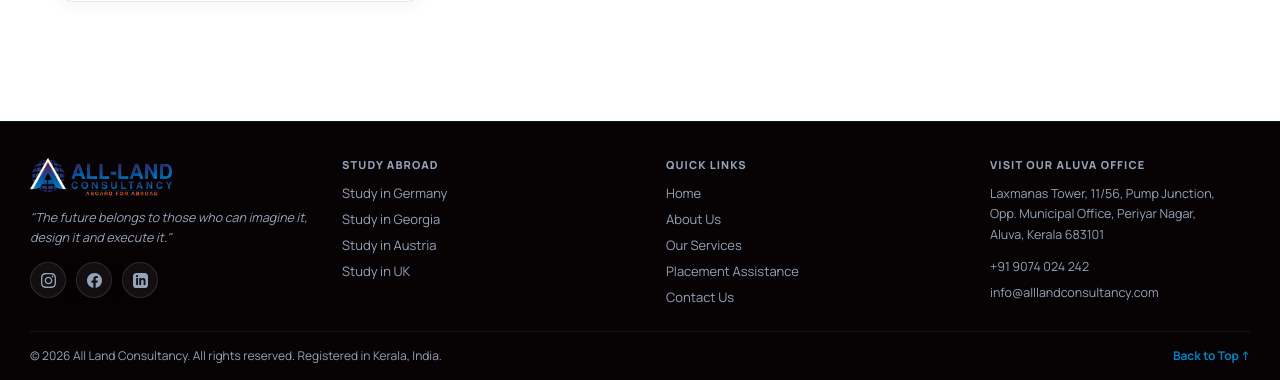
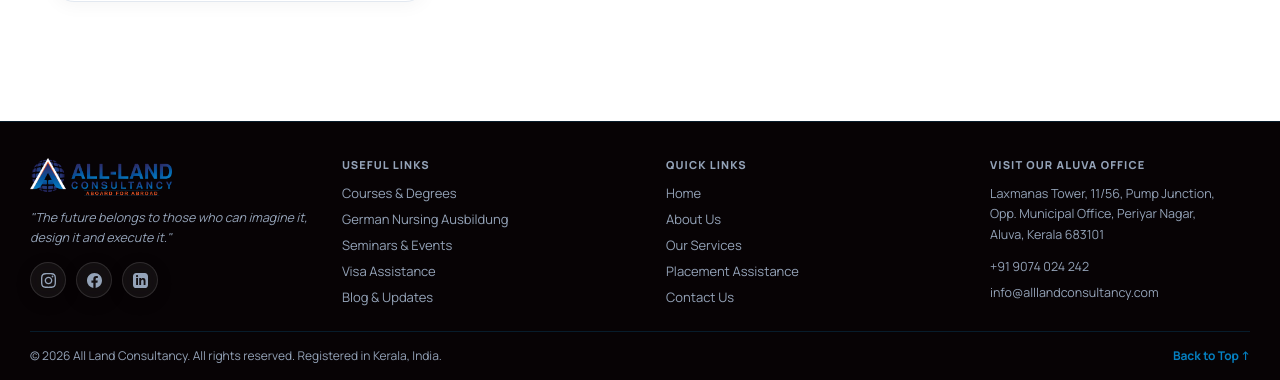
Before and after one commit to figmarkinfotek640-pixel/allland_consultancy, a Laravel app: page /blog in a window 1280 px wide. Shown: the part 1713-2093 px from the top of the page. Run offline with Laravel 12, Linux system fonts and the light colour scheme; data comes from the database, SQL or seed files in the repository.

Commit message:
Replace study abroad column with useful links in footer

```diff
--- a/resources/views/partials/footer.blade.php
+++ b/resources/views/partials/footer.blade.php
@@ -26,18 +26,13 @@
       </div>
 
       <div>
-        <h3 class="footer-col-title">Study Abroad</h3>
+        <h3 class="footer-col-title">Useful Links</h3>
         <div class="footer-links">
-          @if(isset($navDestinations) && $navDestinations->isNotEmpty())
-            @foreach($navDestinations->take(4) as $dest)
-              <a href="{{ route('destinations.show', $dest->slug) }}" class="footer-link">Study in {{ $dest->name }}</a>
-            @endforeach
-          @else
-            <a href="{{ route('destinations.show', 'germany') }}" class="footer-link">Study in Germany</a>
-            <a href="{{ route('destinations.show', 'united-kingdom') }}" class="footer-link">Study in UK</a>
-            <a href="{{ route('destinations.show', 'georgia') }}" class="footer-link">Study in Georgia</a>
-            <a href="{{ route('destinations.show', 'austria') }}" class="footer-link">Study in Austria</a>
-          @endif
+          <a href="{{ route('courses.index') }}" class="footer-link">Courses &amp; Degrees</a>
+          <a href="{{ route('exclusives') }}" class="footer-link">German Nursing Ausbildung</a>
+          <a href="{{ route('events.index') }}" class="footer-link">Seminars &amp; Events</a>
+          <a href="{{ route('services.show', 'visa-assistance') }}" class="footer-link">Visa Assistance</a>
+          <a href="{{ route('blog.index') }}" class="footer-link">Blog &amp; Updates</a>
         </div>
       </div>
 
```
